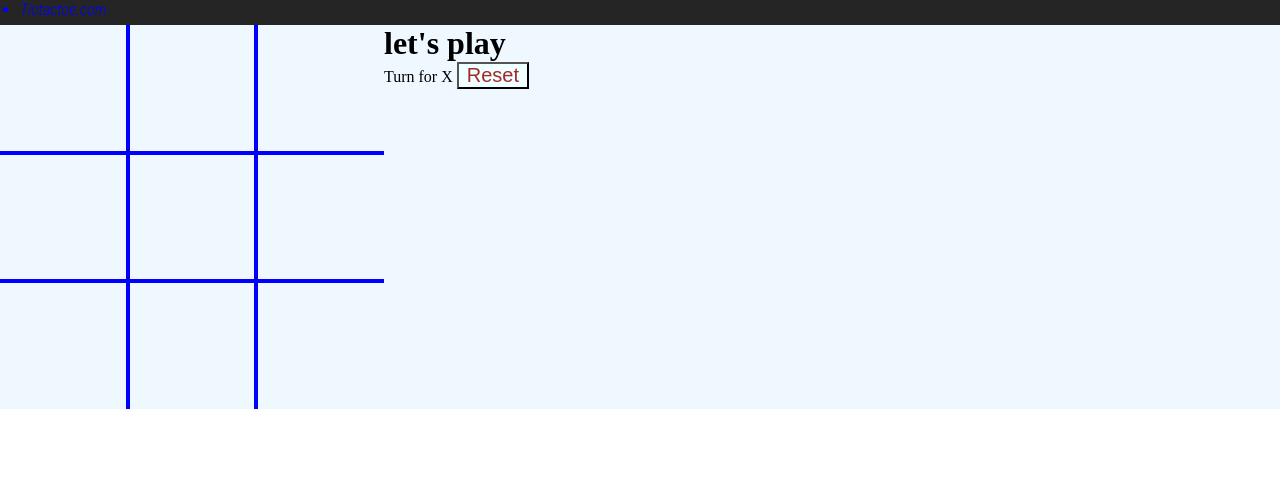
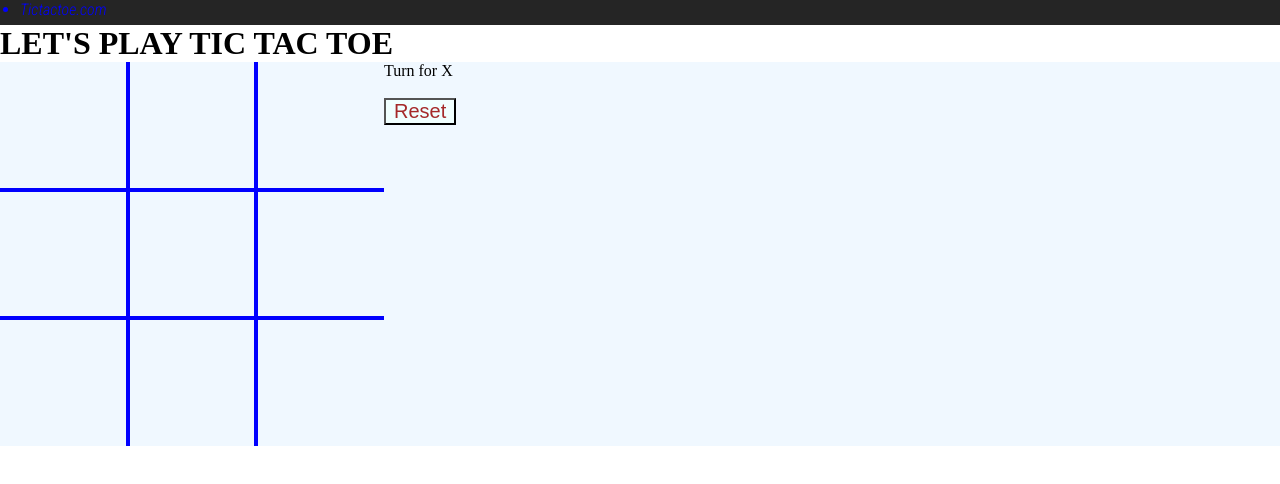
Before and after one commit to Avinash-Kumar-24/TicTacToe, a plain HTML site: page index.html in a window 1280 px wide. Drawn offline with Linux system fonts and the light colour scheme.

Commit message:
Update index.html

```diff
--- a/index.html
+++ b/index.html
@@ -15,6 +15,9 @@
             </li>
         </ul>
     </nav>
+    <h1>
+        LET'S PLAY TIC TAC TOE
+    </h1>
     <div class="gamecontainer">
         <div class="container">
             <div class="box bt-0 bl-0" ><span class="boxtext" ></span></div>
@@ -28,12 +31,10 @@
             <div class="box bb-0 br-0"><span class="boxtext"></span></div>
         </div>
         <div class="gameinfo">
-            <h1>
-                let's play
-            </h1>
+
             <div>
                 <span class= "info">Turn for X</span>
-                <button id="reset">Reset</button>
+               <br/><br/> <button id="reset">Reset</button>
             </div>
             <div class="imgboxplayer">
                 <img src="im.gif" alt="">
```
